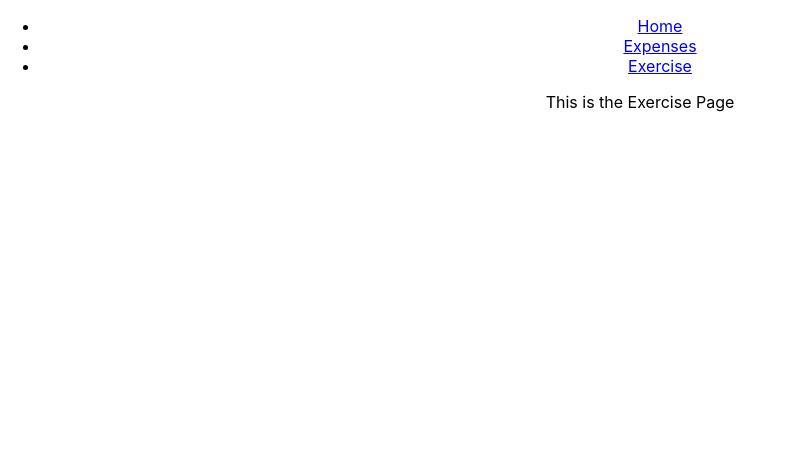
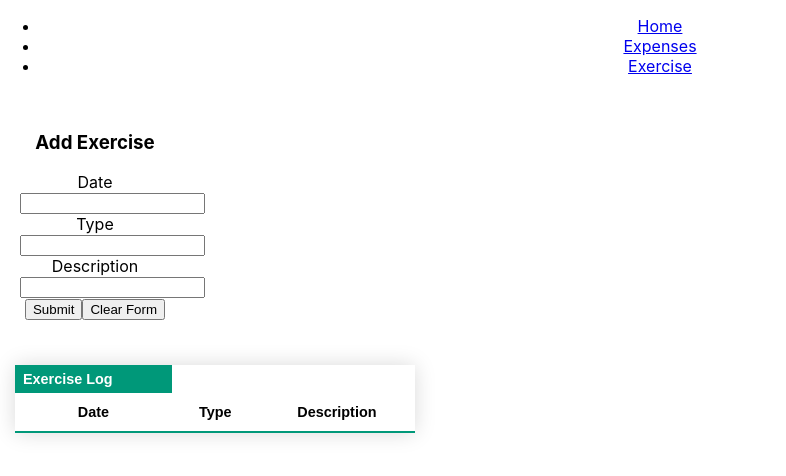
Before and after one commit to PopSizzle/PersonalFinances, a React (Create React App) app in the folder personalfinances/: page /exercise in a window 1280 px wide. Shown: the top 476 px of the page, without its empty margins (0-786 px from the left). Built offline with nearby package versions, Linux system fonts and the light colour scheme.

Commit message:
started writing exercises page
began the coding for the exercise tracker page

```diff
--- a/personalfinances/src/Pages/Exercise/index.js
+++ b/personalfinances/src/Pages/Exercise/index.js
@@ -1,11 +1,75 @@
-import React from 'react';
+import { React, useEffect, useState } from 'react';
+import Table from '../../Components/Table';
+import Form from '../../Components/Form';
 
-const Exercise = () =>{
-  return(
+const Exercise = () => {
+
+  const [currExercise, setCurrExercise] = useState({});
+  const [exerciseData, setExerciseData] = useState([]);
+
+  useEffect(() =>{
+    localStorage.setItem('exercises', JSON.stringify({...exerciseData}));
+  }, [exerciseData]);
+
+  let title1 = 'Exercise Log';
+  let cols1 = ['Date', 'Type', 'Description'];
+  let data1 = [];
+
+  let form1Inputs = ['date','type','description'];
+  let form1Title = 'Add Exercise';
+
+  const getNextId = (object) =>{
+
+    let id;
+    let keys = Object.keys(object);
+
+    // Find the next available id
+    for(let i=0; i<keys.length+1; i++){
+      if(!keys[i] || parseInt(keys[i]) !== i+1){
+      id=i+1;
+      break;
+      }
+    }
+
+    return id;
+  }
+
+  const handleExerciseChange = (e) =>{
+    let key = e.target.id;
+    let exercise = currExercise;
+    exercise[key] = e.target.value.toLowerCase();
+    setCurrExercise(exercise);
+  }
+
+  const handleExerciseSubmit = (e) =>{
+    e.preventDefault();
+
+    let id = getNextId(exerciseData);
+    let exercise = currExercise;
+
+    setCurrExercise({id: id, ...exercise});
+
+    let exercises = exerciseData;
+    exercises[id] = currExercise;
+    setExerciseData(exercises);
+
+    localStorage.setItem('exercises', JSON.stringify({...exerciseData}));
+  }
+
+  const clearExerciseForm = (e) =>{
+    e.preventDefault();
+
+    for(let element of form1Inputs){
+      document.getElementById(element).value = '';
+    }
+  }
+
+  return (
     <div>
-      This is the Exercise Page
+      <Form inputs={form1Inputs} title={form1Title} handleChange={handleExerciseChange} handleSubmit={handleExerciseSubmit} clear={clearExerciseForm} />
+      <Table title={title1} cols={cols1} data={data1} edit={false} />
     </div>
-    )
+  )
 }
 
 export default Exercise;
--- a/personalfinances/src/Pages/Expenses/index.js
+++ b/personalfinances/src/Pages/Expenses/index.js
@@ -19,7 +19,8 @@ const Expenses = () => {
   let title2 = 'Total Expenses';
   let cols2 = ['Category', 'Total'];
 
-  let form1Inputs = ['date', 'description', 'category', 'cost']
+  let form1Inputs = ['date', 'description', 'category', 'cost'];
+  let form1Title = 'Add Expense';
 
   const getNextId = (object) =>{
 
@@ -121,7 +122,7 @@ const Expenses = () => {
 
   return (
     <div>
-      <Form inputs={form1Inputs} title='Add Expense' handleChange={handleExpenseChange} handleSubmit={handleExpenseSubmit} clear={clearExpenseForm}/>
+      <Form inputs={form1Inputs} title={form1Title} handleChange={handleExpenseChange} handleSubmit={handleExpenseSubmit} clear={clearExpenseForm}/>
       <Table title={title1} cols={cols1} data={expenseData} edit={true} deleteFunction={deleteExpense}/>
       <Table title={title2} cols={cols2} data={expenseTotals} edit={false} />
     </div>
```
